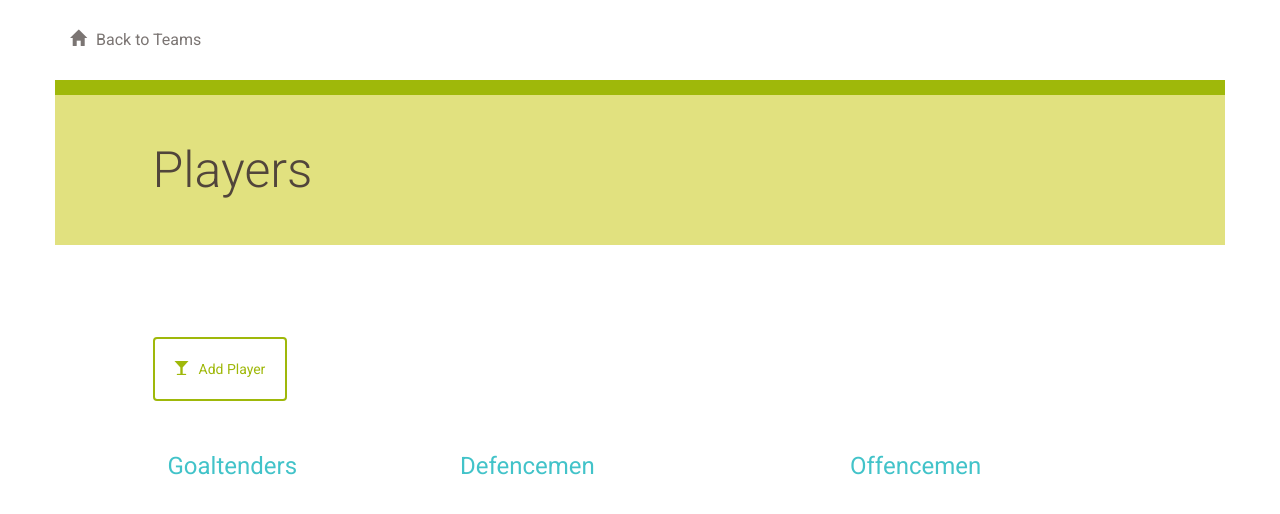
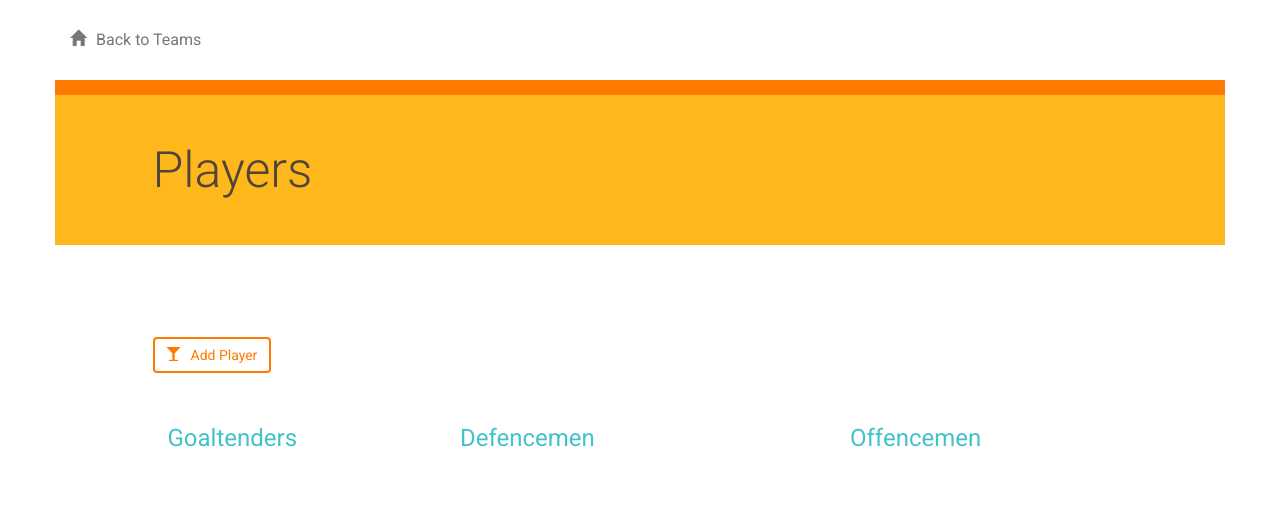
Before and after one commit to mach21/udacity-fsd-proj-item-catalog, a Flask app: template vagrant/catalog/templates/players.html in a window 1280 px wide. Shown: the top 514 px of the page. Run offline with Flask 2, Linux system fonts and the light colour scheme; the template is opened without the code that fills it, so the values that code supplies are empty; some libraries are stand-ins or nearby versions.

Commit message:
tweak styling

```diff
--- a/vagrant/catalog/static/styles.css
+++ b/vagrant/catalog/static/styles.css
@@ -54,14 +54,13 @@ h3 {
 	padding: 0;
 }
 .btn {
-	padding: 20px;
 	margin: 0;
-	border-color: #9FB80A;
+	border-color: rgb(255, 123, 0);
 	border-width: 2px;
-	color: #9FB80A;;
+	color: rgb(255, 123, 0);;
 }
 .btn:hover {
-	border-color: #9FB80A;
+	border-color: rgb(255, 123, 0);
 }
 .btn.delete {
 	border-color: #aaaaaa;
@@ -93,10 +92,10 @@ h3 {
 	height: 15px;
 }
 .divider.blue {
-	background-color: #42C3C9;
+	background-color: rgb(4,30,66);
 }
-.divider.green {
-	background-color: #9FB80A;
+.divider.orange {
+	background-color: rgb(255, 123, 0);
 }
 .banner.main {
 	height: 150px;
@@ -107,7 +106,7 @@ h3 {
 }
 .banner.menu {
 	height: 150px;
-	background-color: #E1E17F;
+	background-color: rgb(255, 184, 028);
 }
 .banner.profile {
 	height: 150px;
@@ -121,7 +120,7 @@ h3 {
  	padding: 20px;
 }
  .team-list:hover {
- 	background-color: #e1e17f;
+ 	background-color: rgb(255, 184, 028);
  	padding: 20px;
 }
 .player {
@@ -135,7 +134,6 @@ h3 {
 	background-color: #98FB98;
 	width:100%;
 	text-decoration: none;
-
 }
 
 .flash li {
--- a/vagrant/catalog/templates/delete-player.html
+++ b/vagrant/catalog/templates/delete-player.html
@@ -1,7 +1,7 @@
 {% extends "main.html" %}
 {% block content %}
 {% include "header.html" %}
-	<div class="row divider green">
+	<div class="row divider orange">
 		<div class="col-md-12"></div>
 	</div>
 	<div class="row banner menu">
--- a/vagrant/catalog/templates/edit-player.html
+++ b/vagrant/catalog/templates/edit-player.html
@@ -1,7 +1,7 @@
 {% extends "main.html" %}
 {% block content %}
 {% include "header.html" %}
-	<div class="row divider green">
+	<div class="row divider orange">
 		<div class="col-md-12"></div>
 	</div>
 	<div class="row banner menu">
--- a/vagrant/catalog/templates/new-player.html
+++ b/vagrant/catalog/templates/new-player.html
@@ -1,7 +1,7 @@
 {% extends "main.html" %}
 {% block content %}
 {% include "header.html" %}
-	<div class="row divider green">
+	<div class="row divider orange">
 		<div class="col-md-12"></div>
 	</div>
 	<div class="row banner menu">
--- a/vagrant/catalog/templates/player.html
+++ b/vagrant/catalog/templates/player.html
@@ -1,7 +1,7 @@
 {% extends "main.html" %}
 {% block content %}
 {% include "header.html" %}
-	<div class="row divider green">
+	<div class="row divider orange">
 		<div class="col-md-12"></div>
 	</div>
 	<div class="row banner menu">
--- a/vagrant/catalog/templates/players.html
+++ b/vagrant/catalog/templates/players.html
@@ -2,7 +2,7 @@
 {% block content %}
 {% include "header.html" %}
 
-	<div class="row divider green">
+	<div class="row divider orange">
 		<div class="col-md-12"></div>
 	</div>
 
```
